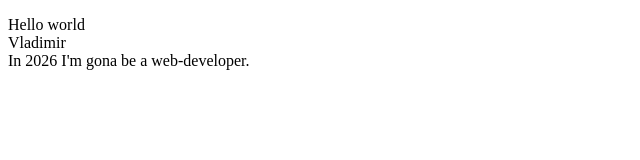
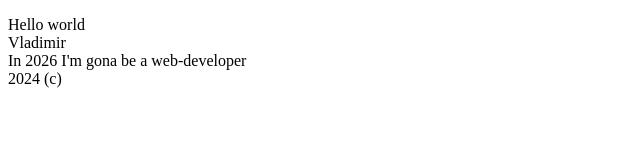
Before and after one commit to Ermegilius/test, a plain HTML site: page index.html in a window 1280 px wide. Shown: the full height of the page, 0-640 px from the left. Drawn offline with Linux system fonts and the light colour scheme.

Commit message:
add current year

```diff
--- a/index.html
+++ b/index.html
@@ -9,8 +9,8 @@
    <p>
         Hello world <br>
         Vladimir <br>
-        In 2026 I'm gona be a web-developer.
-
+        In 2026 I'm gona be a web-developer <br>
+        2024 (c)
     </p>
 
 </body>
```
